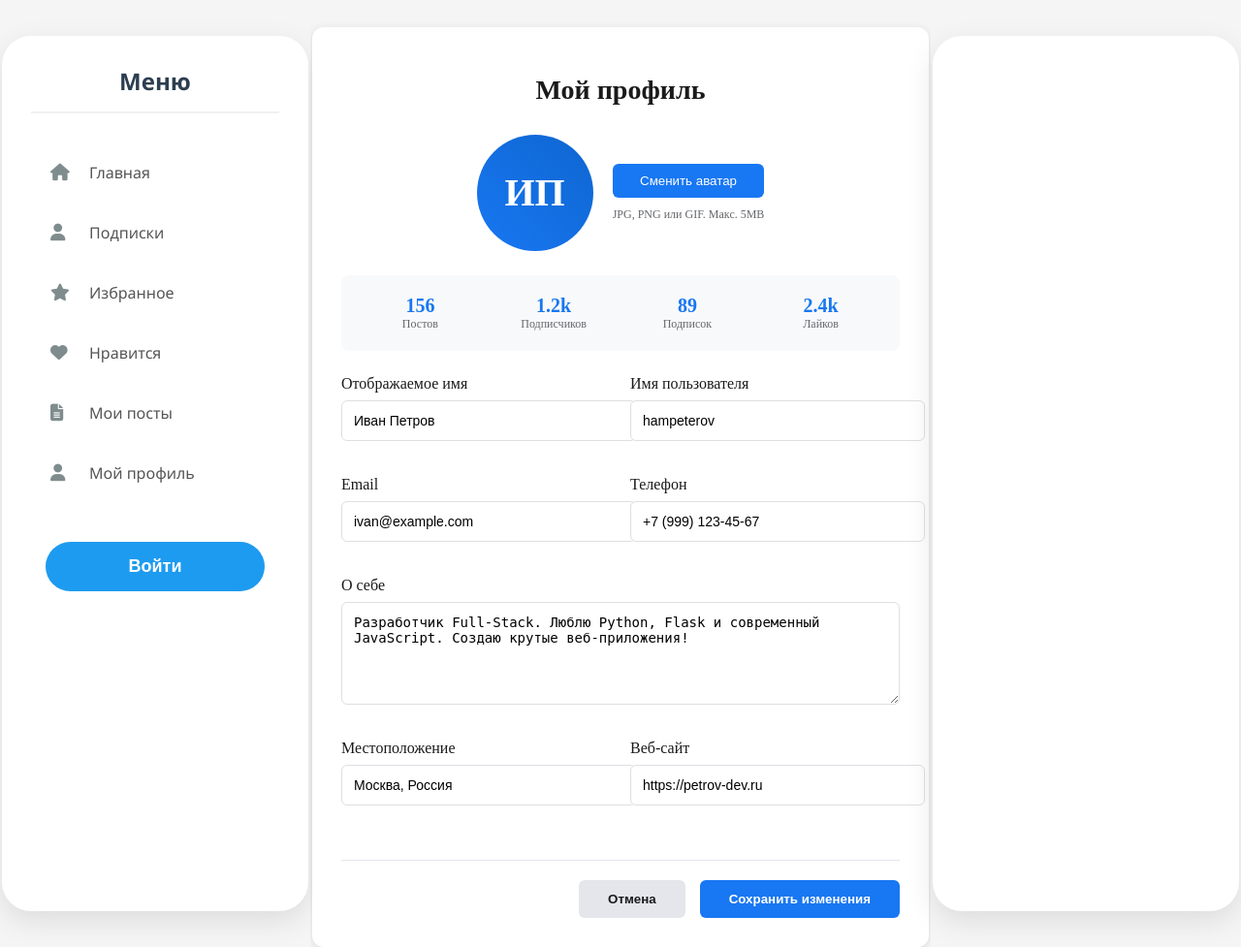
After one commit to NikolayTe/MiniTwit, a Flask app: template app/templates/main/profil.html in a window 1280 px wide. The commit adds this page. Shown: the whole page at 97% size. Run offline with Flask 3, Linux system fonts and the light colour scheme; the template is opened without the code that fills it, so the values that code supplies are empty.

Commit message:
Добавил профиль пользователя, custom_index, сделал my_user_required

```diff
--- a/app/static/css/base.css
+++ b/app/static/css/base.css
@@ -11,7 +11,7 @@ body {
     overflow:auto;
     scrollbar-width: none; /* Firefox */
     -ms-overflow-style: none; /* IE и Edge */
-    padding-top: 50px;
+    padding-top: 28px;
 }
 .main::-webkit-scrollbar {
   display: none; /* Chrome, Safari, Opera */
@@ -55,7 +55,8 @@ body {
 
 .sidebar {
     background: white;
-    height: 600px;
+    /* height: 600px; */
+    height: 90%;
     width: 20vw;
     min-width: 250px;
     border-radius: 30px;
--- /dev/null
+++ b/app/static/css/profil.css
@@ -0,0 +1,190 @@
+.profile-container {
+    width: 45vw;
+    max-width: 800px;
+    margin: 0 auto;
+    background: white;
+    border-radius: 12px;
+    padding: 30px;
+    box-shadow: 0 2px 10px rgba(0, 0, 0, 0.1);
+}
+
+.profile-header {
+    text-align: center;
+    margin-bottom: 30px;
+}
+
+.profile-title {
+    font-size: 28px;
+    font-weight: 600;
+    color: #1a1a1a;
+    margin-bottom: 20px;
+}
+
+.avatar-section {
+    display: flex;
+    align-items: center;
+    justify-content: center;
+    margin-bottom: 25px;
+}
+
+.avatar {
+    width: 120px;
+    height: 120px;
+    border-radius: 50%;
+    background: linear-gradient(45deg, #1877f2, #0e66d0);
+    display: flex;
+    align-items: center;
+    justify-content: center;
+    color: white;
+    font-size: 40px;
+    font-weight: bold;
+    margin-right: 20px;
+}
+
+.avatar-upload {
+    display: flex;
+    flex-direction: column;
+    gap: 10px;
+}
+
+.avatar-upload-btn {
+    padding: 10px 20px;
+    background: #1877f2;
+    color: white;
+    border: none;
+    border-radius: 6px;
+    cursor: pointer;
+    font-weight: 500;
+}
+
+.avatar-upload-btn:hover {
+    background: #0e66d0;
+}
+
+.profile-form {
+    display: grid;
+    gap: 20px;
+}
+
+.form-row {
+    display: grid;
+    grid-template-columns: 1fr 1fr;
+    gap: 20px;
+}
+
+.form-group {
+    display: flex;
+    flex-direction: column;
+}
+
+.form-group label {
+    font-weight: 500;
+    margin-bottom: 8px;
+    color: #1a1a1a;
+}
+
+.form-group input,
+.form-group textarea,
+.form-group select {
+    padding: 12px;
+    border: 1px solid #dddfe2;
+    border-radius: 6px;
+    font-size: 14px;
+    transition: border-color 0.3s;
+}
+
+.form-group input:focus,
+.form-group textarea:focus,
+.form-group select:focus {
+    outline: none;
+    border-color: #1877f2;
+}
+
+.form-group textarea {
+    resize: vertical;
+    min-height: 80px;
+}
+
+.form-actions {
+    display: flex;
+    gap: 15px;
+    justify-content: flex-end;
+    margin-top: 20px;
+    padding-top: 20px;
+    border-top: 1px solid #e4e6eb;
+}
+
+.save-btn {
+    padding: 12px 30px;
+    background: #1877f2;
+    color: white;
+    border: none;
+    border-radius: 6px;
+    font-weight: 600;
+    cursor: pointer;
+    transition: background-color 0.3s;
+}
+
+.save-btn:hover {
+    background: #0e66d0;
+}
+
+.cancel-btn {
+    padding: 12px 30px;
+    background: #e4e6eb;
+    color: #1a1a1a;
+    border: none;
+    border-radius: 6px;
+    font-weight: 600;
+    cursor: pointer;
+    transition: background-color 0.3s;
+}
+
+.cancel-btn:hover {
+    background: #d8dadf;
+}
+
+.user-stats {
+    display: grid;
+    grid-template-columns: repeat(4, 1fr);
+    gap: 15px;
+    margin: 25px 0;
+    padding: 20px;
+    background: #f8f9fa;
+    border-radius: 8px;
+}
+
+.stat-item {
+    text-align: center;
+}
+
+.stat-number {
+    font-size: 20px;
+    font-weight: 600;
+    color: #1877f2;
+}
+
+.stat-label {
+    font-size: 12px;
+    color: #65676b;
+}
+
+@media (max-width: 768px) {
+    .form-row {
+        grid-template-columns: 1fr;
+    }
+
+    .user-stats {
+        grid-template-columns: repeat(2, 1fr);
+    }
+
+    .avatar-section {
+        flex-direction: column;
+        text-align: center;
+    }
+
+    .avatar {
+        margin-right: 0;
+        margin-bottom: 15px;
+    }
+}
--- a/app/static/js/base.js
+++ b/app/static/js/base.js
@@ -134,14 +134,11 @@ document.addEventListener('DOMContentLoaded', function() {
         });
     }
 
-
-    console.log('jhgjg')
-
      // Выход
     const logoutBtn = document.getElementById('logoutBtn');
+    if (logoutBtn){
 
         logoutBtn.addEventListener('click', async function(){
-        console.log('jhgjg')
             try {
                 // Отправляем POST запрос
                 const response = await fetch('/api/logout', {
@@ -164,7 +161,46 @@ document.addEventListener('DOMContentLoaded', function() {
                 console.error('Ошибка сети:', error);
                 alert('Ошибка сети. Попробуйте позже.');
             }
-        console.log('jhgjg')
+        });
+    }
+
+    const currentPath = window.location.pathname;
+    document.querySelectorAll('.menu-item').forEach(item => {
+        if (item.getAttribute('data-href') === currentPath)  {
+            item.classList.add('active');
+        }
+        else{
+            if (String(item.getAttribute('data-href')).includes('/user/') && currentPath.includes('/user/') ){
+                item.classList.add('active');
+            }
+            else{
+                item.classList.remove('active');
+            }
+
+        }
+
+        item.addEventListener('click', function() {
+
+        const url = this.getAttribute('data-href');
+        if (url) {
+            if (url === '/user/'){
+                window.location.href = url + '0';
+            }
+            else{
+                window.location.href = url;
+            }
+        }
+        console.log('item', item, 'this', this)
+    })
 
     });
+
+     // При загрузке страницы определяем активный пункт меню по URL
+    // const currentPath = window.location.pathname;
+
+
+
+
+
+
 });
--- a/app/templates/main/base.html
+++ b/app/templates/main/base.html
@@ -14,7 +14,7 @@
         <div class="sidebar">
             <div class="section-title">Меню</div>
 
-            <div class="menu-item active">
+            <div class="menu-item active" data-href="{{ url_for('main.index') }}">
                 <a href="{{ url_for('main.index') }}" class="menu-link"></a>
                 <i class="fas fa-home"></i>
                 <span>Главная</span>
@@ -35,7 +35,8 @@
                 <i class="fas fa-file-alt"></i>
                 <span>Мои посты</span>
             </div>
-            <div class="menu-item">
+
+            <div class="menu-item" data-href="{{ url_for('user.user_profil', name=current_user.username) }}">
                 <i class="fas fa-user"></i>
                 <span>Мой профиль</span>
             </div>
@@ -59,7 +60,11 @@
     </div>
 
     <div class="main">
+
+
        {% block main %}{% endblock %}
+
+
     </div>
 
     <div class="right">
--- /dev/null
+++ b/app/templates/main/profil.html
@@ -0,0 +1,108 @@
+{% extends 'main/base.html' %}
+
+
+{% block title %}
+Мой Профиль
+{% endblock %}
+
+{% block style %}
+<link rel="stylesheet" href="{{ url_for('static', filename='css/profil.css') }}">
+{% endblock %}
+
+
+{% block main %}
+<div class="profile-container">
+        <div class="profile-header">
+            <h1 class="profile-title">Мой профиль</h1>
+        </div>
+
+        <div class="avatar-section">
+            <div class="avatar">ИП</div>
+            <div class="avatar-upload">
+                <button class="avatar-upload-btn">Сменить аватар</button>
+                <span style="font-size: 12px; color: #65676b;">JPG, PNG или GIF. Макс. 5MB</span>
+            </div>
+        </div>
+
+        <div class="user-stats">
+            <div class="stat-item">
+                <div class="stat-number">156</div>
+                <div class="stat-label">Постов</div>
+            </div>
+            <div class="stat-item">
+                <div class="stat-number">1.2k</div>
+                <div class="stat-label">Подписчиков</div>
+            </div>
+            <div class="stat-item">
+                <div class="stat-number">89</div>
+                <div class="stat-label">Подписок</div>
+            </div>
+            <div class="stat-item">
+                <div class="stat-number">2.4k</div>
+                <div class="stat-label">Лайков</div>
+            </div>
+        </div>
+
+        <form class="profile-form">
+            <div class="form-row">
+                <div class="form-group">
+                    <label for="displayName">Отображаемое имя</label>
+                    <input type="text" id="displayName" value="Иван Петров">
+                </div>
+                <div class="form-group">
+                    <label for="username">Имя пользователя</label>
+                    <input type="text" id="username" value="hampeterov">
+                </div>
+            </div>
+
+            <div class="form-row">
+                <div class="form-group">
+                    <label for="email">Email</label>
+                    <input type="email" id="email" value="ivan@example.com">
+                </div>
+                <div class="form-group">
+                    <label for="phone">Телефон</label>
+                    <input type="tel" id="phone" value="+7 (999) 123-45-67">
+                </div>
+            </div>
+
+            <div class="form-group">
+                <label for="bio">О себе</label>
+                <textarea id="bio">Разработчик Full-Stack. Люблю Python, Flask и современный JavaScript. Создаю крутые веб-приложения!</textarea>
+            </div>
+
+            <div class="form-row">
+                <div class="form-group">
+                    <label for="location">Местоположение</label>
+                    <input type="text" id="location" value="Москва, Россия">
+                </div>
+                <div class="form-group">
+                    <label for="website">Веб-сайт</label>
+                    <input type="url" id="website" value="https://petrov-dev.ru">
+                </div>
+            </div>
+
+            <div class="form-actions">
+                <button type="button" class="cancel-btn">Отмена</button>
+                <button type="submit" class="save-btn">Сохранить изменения</button>
+            </div>
+        </form>
+    </div>
+
+    <script>
+        document.querySelector('.profile-form').addEventListener('submit', function(e) {
+            e.preventDefault();
+            alert('Изменения сохранены успешно!');
+        });
+
+        document.querySelector('.cancel-btn').addEventListener('click', function() {
+            if (confirm('Отменить изменения?')) {
+                window.location.reload();
+            }
+        });
+
+        document.querySelector('.avatar-upload-btn').addEventListener('click', function() {
+            alert('Функция смены аватара будет реализована позже');
+        });
+    </script>
+{% endblock %}
```
Also changed, not shown: app/routes/user.py (+19 -8 lines), app/templates/main/custom_index.html (added, +9 -0 lines), app/routes/main.py (line endings or trailing spaces). Lines whose indentation alone changed are shown as unchanged.
